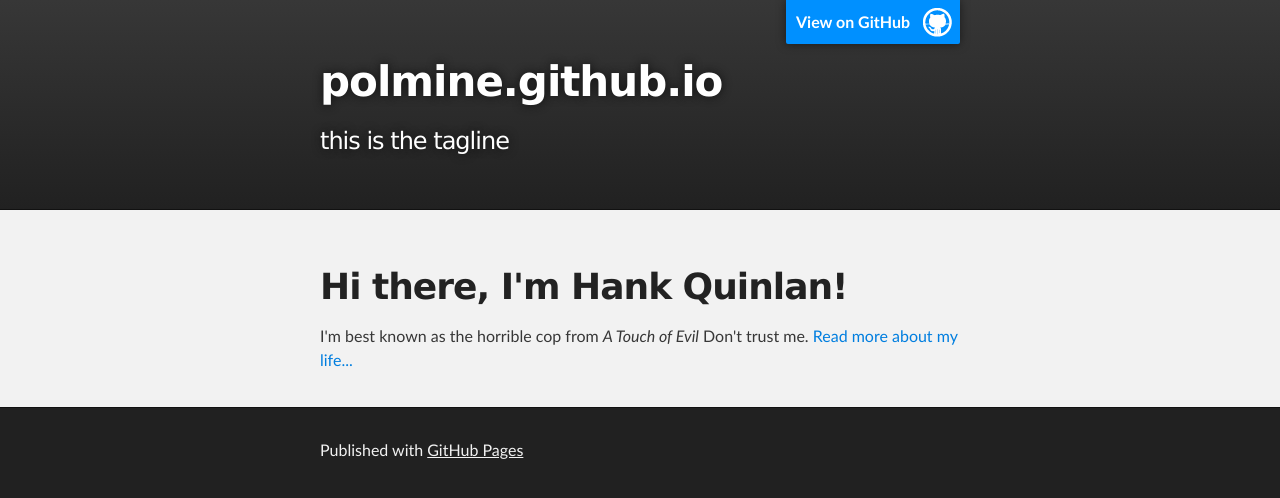
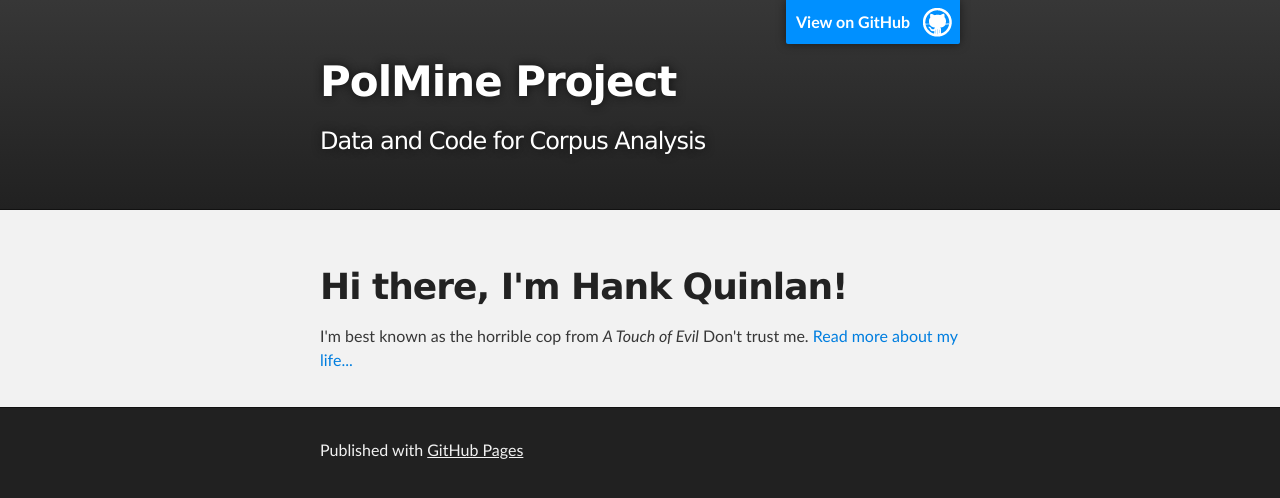
Before and after one commit to ablaette/PolMine.github.io, a Jekyll site: the page built from index.html, in a window 1280 px wide. Shown: the top 498 px of the page. Built offline with Jekyll 4.4.1, drawn with Linux system fonts in a browser that asks for light colours.

Commit message:
Update default.html

```diff
--- a/_layouts/default.html
+++ b/_layouts/default.html
@@ -18,8 +18,8 @@
         <header class="inner">
           <a id="forkme_banner" href="https://github.com/PolMine">View on GitHub</a>
 
-          <h1 id="project_title">polmine.github.io</h1>
-          <h2 id="project_tagline">this is the tagline</h2>
+          <h1 id="project_title">PolMine Project</h1>
+          <h2 id="project_tagline">Data and Code for Corpus Analysis</h2>
 
         </header>
     </div>
```
